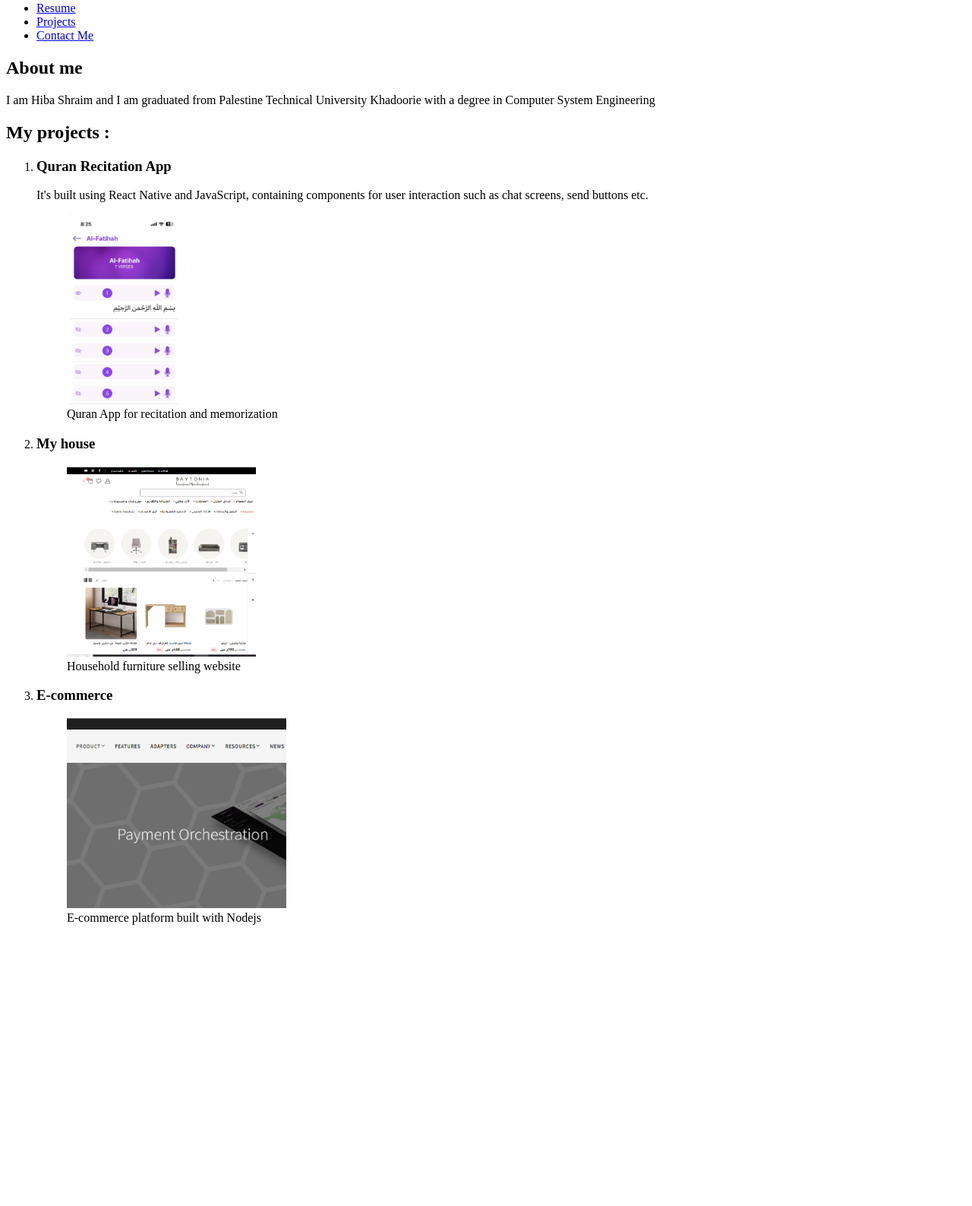
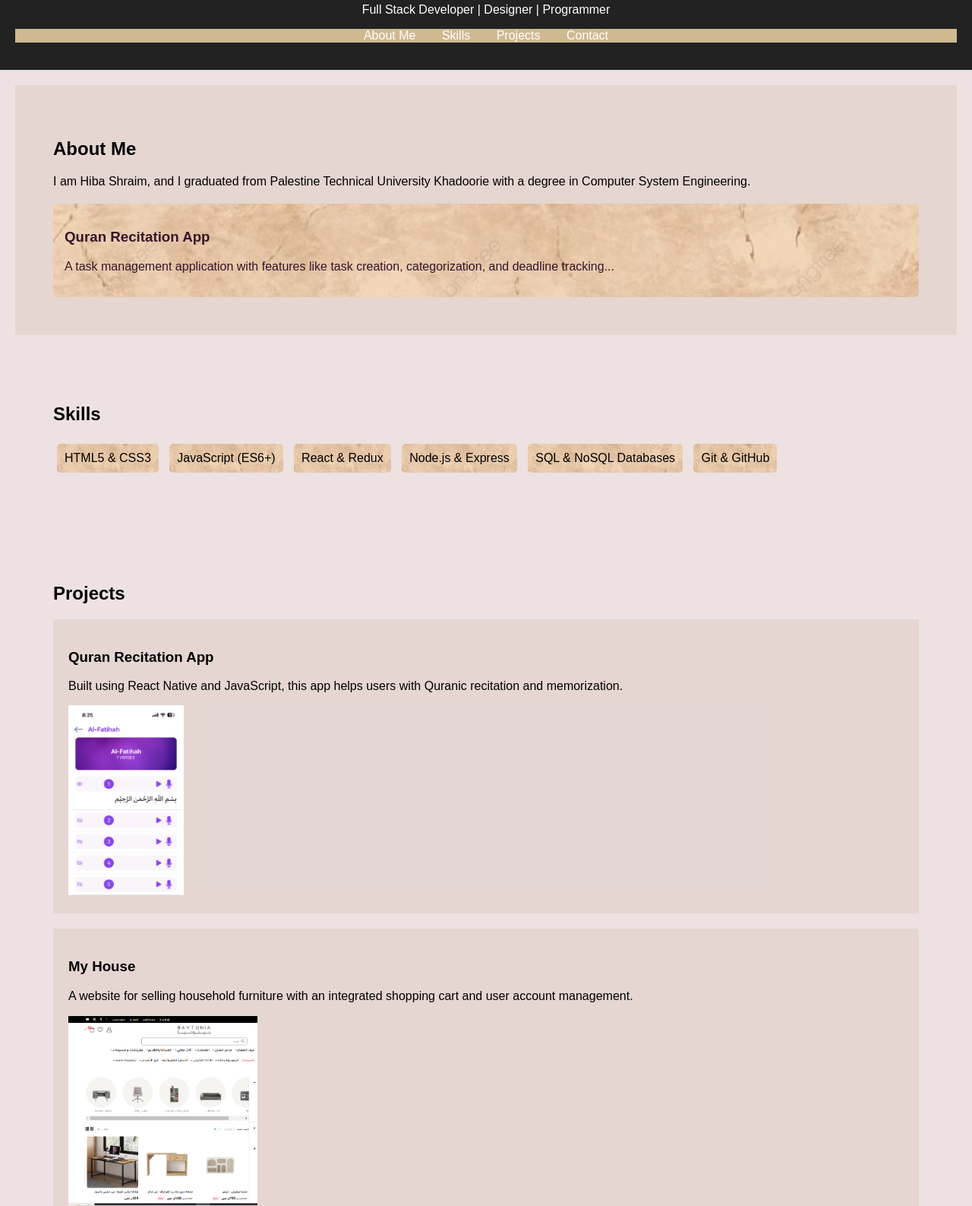
Before and after one commit to hibashraim/Portfolio, a plain HTML site: page index.html in a window 1280 px wide. Shown: the part 96-1683 px from the top of the page at 76% size. Before the commit the page ends 1329 px from the top, so only its background shows below. Drawn offline with Linux system fonts and the light colour scheme.

Commit message:
index.html

```diff
--- a/index.html
+++ b/index.html
@@ -3,61 +3,90 @@
 <head>
     <meta charset="UTF-8">
     <meta name="viewport" content="width=device-width, initial-scale=1.0">
-    <title> Personal Portfolio </title>
-    <!-- The head section contains metadata about the document and the title of the page -->
+    <title>Personal Portfolio</title>
+    <link rel="stylesheet" href="style.css">
 </head>
 <body>
-
-    <!-- The header section typically contains introductory content or navigational links -->
     <header>
         <h1>Hiba Shraim</h1>
+        <p>Full Stack Developer | Designer | Programmer</p>
+        <nav>
+            <ul>
+                <li><a href="#about">About Me</a></li>
+                <li><a href="#skills">Skills</a></li>
+                <li><a href="#projects">Projects</a></li>
+                <li><a href="#contact">Contact</a></li>
+            </ul>
+        </nav>
     </header>
 
-    <!-- The nav section contains the navigation menu linking to other parts of the site or external resources -->
-    <nav>
-        <ul>
-            <li> <a href="https://www.linkedin.com/in/hiba-shraim/"> About </a></li>
-            <li> <a href="https://docs.google.com/document/d/1K6X4lrQFN598ti8Ip7CMigkmRGuD58Fh/edit?usp=sharing&ouid=104916822661170245462&rtpof=true&sd=true"> Resume </a></li>
-            <li> <a href="https://github.com/hibashraim"> Projects </a></li>
-            <li> <a href="contactMe.html"> Contact Me </a></li>
-        </ul>
-    </nav>
-
-    <!-- The first section provides a brief introduction about yourself -->
-    <section>
-        <h2> About me </h2>
-        <p>I am Hiba Shraim and I am graduated from Palestine Technical University Khadoorie with a degree in Computer System Engineering</p>
+    <!-- About Section -->
+    <section id="about">
+        <h2>About Me</h2>
+        <p>I am Hiba Shraim, and I graduated from Palestine Technical University Khadoorie with a degree in Computer System Engineering.</p>
+        <div class="project-highlight">
+            <h3>Quran Recitation App</h3>
+            <p>A task management application with features like task creation, categorization, and deadline tracking...</p>
+        </div>
     </section>
 
-    <!-- The second section showcases your projects with descriptions and images -->
-    <section>
-        <h2> My projects :</h2>
-        <ol>
-            <li>
-                <h3>Quran Recitation App</h3>
-                <p>It's built using React Native and JavaScript, containing components for user interaction such as chat screens, send buttons etc.</p>
-                <figure>
-                    <img src="images/card2.png" alt="Quran App project screenshot"  height="250px">
-                    <figcaption>Quran App for recitation and memorization</figcaption>
-                </figure>
-            </li>
+    <section id="skills">
+        <h2>Skills</h2>
+        <div class="skill-list">
+            <span>HTML5 & CSS3</span>
+            <span>JavaScript (ES6+)</span>
+            <span>React & Redux</span>
+            <span>Node.js & Express</span>
+            <span>SQL & NoSQL Databases</span>
+            <span>Git & GitHub</span>
+        </div>
+    </section>
 
-            <li>
-                <h3>My house</h3>
-                    <figure>
-                        <img src="images/card3.png" alt="My House project screenshot"  height="250px">
-                        <figcaption>Household furniture selling website</figcaption>
-                    </figure>
-            </li>
+    <section id="projects">
+        <h2>Projects</h2>
 
-            <li>
-                <h3>E-commerce</h3>
-                <figure>
-                    <img src="images/card4.png" alt="E-commerce project screenshot"  height="250px">
-                    <figcaption>E-commerce platform built with Nodejs</figcaption>
-                </figure>
-            </li>
-        </ol>
+        <!-- Project 1 -->
+        <div class="project-card">
+            <h3>Quran Recitation App</h3>
+            <p>Built using React Native and JavaScript, this app helps users with Quranic recitation and memorization.</p>
+            <img src="images/card2.png" alt="Quran App project screenshot" height="250px">
+        </div>
+
+        <!-- Project 2 -->
+        <div class="project-card">
+            <h3>My House</h3>
+            <p>A website for selling household furniture with an integrated shopping cart and user account management.</p>
+            <img src="images/card3.png" alt="My House project screenshot" height="250px">
+        </div>
+
+        <!-- Project 3 -->
+        <div class="project-card">
+            <h3>E-commerce Platform</h3>
+            <p>A fully functional e-commerce platform built using Node.js and Express, supporting product listings, payment integration, and more.</p>
+            <img src="images/card4.png" alt="E-commerce platform project screenshot" height="250px">
+        </div>
     </section>
+
+    <!-- Contact Section -->
+    <section id="contact">
+        <h2>Contact Me</h2>
+        <form action="/submit-form" method="post">
+            <label for="name">Your Name:</label>
+            <input type="text" id="name" name="name" required>
+
+            <label for="email">Your Email:</label>
+            <input type="email" id="email" name="email" required>
+
+            <label for="message">Your Message:</label>
+            <textarea id="message" name="message" rows="5" required></textarea>
+
+            <button type="submit">Send Message</button>
+        </form>
+    </section>
+
+    <footer>
+        <p>Contact: <a href="mailto:hiba.shraim@gmail.com">hiba.shraim@gmail.com</a></p>
+        <p>&copy; 2024 | <a href="https://github.com/yourusername" target="_blank">GitHub</a> | <a href="https://www.linkedin.com/in/yourprofile" target="_blank">LinkedIn</a></p>
+    </footer>
 </body>
 </html>
--- /dev/null
+++ b/style.css
@@ -0,0 +1,175 @@
+/* General Styles */
+body {
+    font-family: Arial, sans-serif;
+    margin: 0;
+    padding: 0;
+    box-sizing: border-box;
+    background: repeat;
+    background-color: #eee1e1;
+    background-size: contain;
+
+}
+
+
+
+header {
+    background-color: #222222;
+    color: #fff;
+    padding: 20px;
+    text-align: center;
+
+
+}
+nav {
+    position: sticky;
+    top: 0; /* Sticks to the top of the viewport when scrolling */
+    background-color: #cfb991;
+}
+
+nav ul {
+    list-style-type: none;
+    padding: 0;
+}
+
+nav ul li {
+    display: inline-block;
+    margin: 0 15px;
+}
+
+nav ul li a {
+    color: #fff;
+    text-decoration: none;
+    transition: color 0.3s ease;
+}
+
+nav ul li a:hover {
+    color: #cfb991;
+    background-color: #000000;
+}
+
+nav ul li a:active,
+nav ul li a:focus {
+    color: #13100a;
+    background-color: #835151;
+    outline: none; /* Remove the default outline for focus if needed */
+}
+
+
+section {
+    padding: 50px;
+    margin: 20px;
+}
+
+/* About Section */
+#about {
+    background-color:rgba(143, 119, 82, 0.1);
+}
+
+.project-highlight {
+    background: url('images/backgound.jpg') no-repeat center center;
+    background-position: center;
+    background-size: cover;
+    padding: 15px;
+    margin-top: 20px;
+    border-radius: 5px;
+    color:#35152a;
+    position: relative;
+}
+
+/* Skills Section */
+.skill-list span {
+    display: inline-block;
+    background: url('images/backgound.jpg') no-repeat center center;
+    background-size: cover;
+    color: 35152a;
+    padding: 10px;
+    margin: 5px;
+    border-radius: 5px;
+    transition: transform 0.3s ease;
+    cursor: pointer;
+}
+
+.skill-list span:hover {
+    transform: translateY(-5px);
+}
+
+/* Project Cards */
+.project-card {
+    background-color: rgba(143, 119, 82, 0.1);
+    color: rgb(0, 0, 0);
+    padding: 20px;
+    margin-top: 20px;
+    transition: transform 0.3s ease;
+
+
+}
+
+.project-card:hover {
+    transform: scale(1.05);
+}
+
+/* Contact Section */
+#contact {
+    margin-top: 20px;
+}
+
+/* Form Styles */
+form {
+    display: flex;
+    flex-direction: column;
+
+}
+
+label {
+    margin-top: 10px;
+
+}
+
+input, textarea {
+    padding: 10px;
+    margin-top: 5px;
+    border: 1px solid #ccc;
+    border-radius: 5px;
+
+
+}
+
+button {
+    margin-top: 15px;
+    padding: 10px;
+    background-color: #222222;
+    color: white;
+    border: none;
+    border-radius: 5px;
+    cursor: pointer;
+    transition: background-color 0.3s ease;
+
+}
+
+button:hover {
+    background-color: #5e4d2d; /* Change color on hover */
+
+}
+
+/* Footer */
+footer {
+    background-color: #222222;
+    color: #fff;
+    text-align: center;
+    padding: 10px;
+    position: relative;
+    bottom: 0;
+    width: 100%;
+    height: 100%;
+}
+
+footer a {
+    color: #ffffff;
+    text-decoration: none;
+    position: static;
+}
+
+footer a:hover {
+    text-decoration: underline;
+    background-color: #000000;
+}
```
Also changed, not shown: images/backgound.jpg (added), images/backgound1.jpg (added), images/image.png (added), images/welcom.jpeg (deleted).
